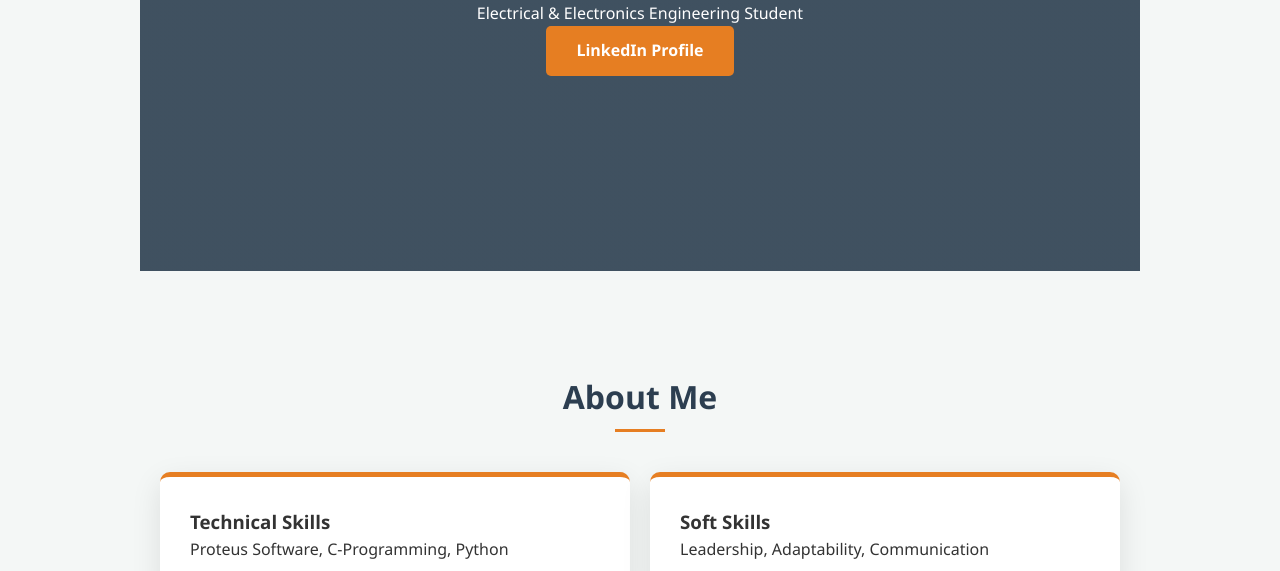
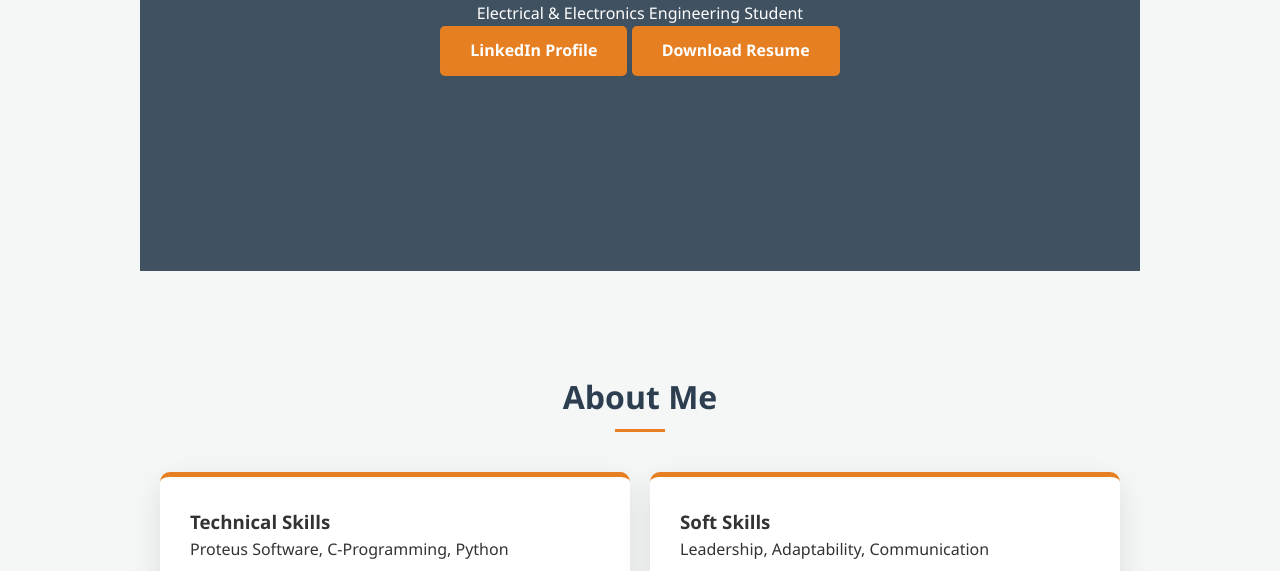
Before and after one commit to sabari-vickyy/my-portfolio, a plain HTML site: page index.html in a window 1280 px wide. Shown: the part 529-1100 px from the top of the page. Drawn offline with Linux system fonts and the light colour scheme.

Commit message:
Update index.html

```diff
--- a/index.html
+++ b/index.html
@@ -21,11 +21,13 @@
 
     <section id="hero">
         <div class="hero-content">
-            <!-- Ensure this file is uploaded as profile.jpeg -->
             <img src="profile.jpeg" alt="Sabari Vigneshwaran" class="profile-img">
             <h1>Sabari Vigneshwaran</h1>
             <p>Electrical & Electronics Engineering Student</p>
-            <a href="https://www.linkedin.com/in/sabari-vigneshwaran" target="_blank" class="btn">LinkedIn Profile</a>
+            <div class="hero-buttons">
+                <a href="https://www.linkedin.com/in/sabari-vigneshwaran" target="_blank" class="btn">LinkedIn Profile</a>
+                <a href="Sabari_Vigneshwaran_Resume.pdf" download class="btn btn-download">Download Resume</a>
+            </div>
         </div>
     </section>
 
@@ -55,7 +57,6 @@
     <section id="projects">
         <h2>Key Projects</h2>
         <div class="project-card">
-            <!-- Ensure this file is uploaded exactly as prject-team.jpeg -->
             <img src="project-team.jpeg" alt="Transformer Project Team" class="project-img">
             <div class="project-info">
                 <h3>Overload Protection System for Transformers</h3>
```
